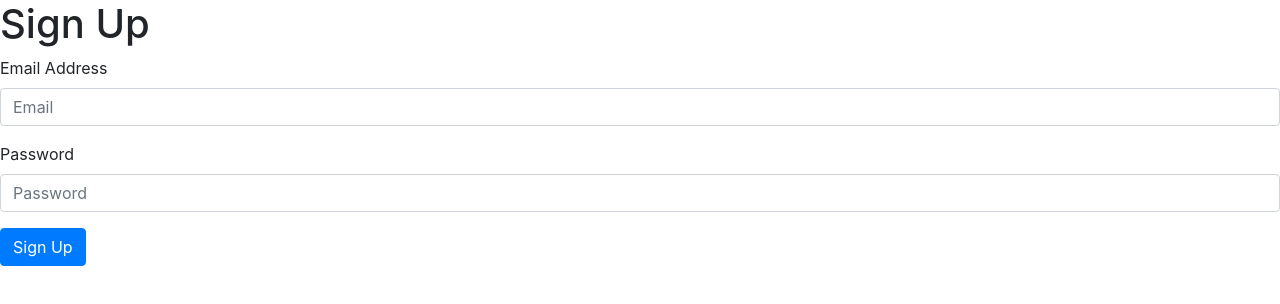
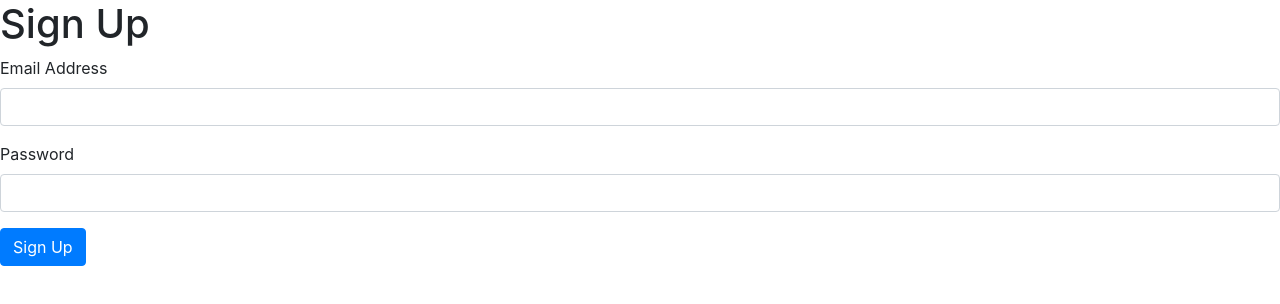
Before and after one commit to jdegroot2797/Ticket-app, a Next.js app in the folder ticketing/client/: page /auth/signup in a window 1280 px wide. Shown: the top 304 px of the page. Built offline with nearby package versions, Linux system fonts and the light colour scheme.

Commit message:
testing signup

```diff
--- a/ticketing/client/pages/auth/signup.js
+++ b/ticketing/client/pages/auth/signup.js
@@ -2,10 +2,16 @@ import { useState } from 'react';
 
 export default () => {
   const [email, setEmail] = useState('');
-  const [password, setPasswords] = useState('');
+  const [password, setPassword] = useState('');
+
+  const onSubmit = (event) => {
+    event.preventDefault();
+
+    console.log(email, password);
+  };
 
   return (
-    <form>
+    <form onSubmit={onSubmit}>
       <h1>Sign Up</h1>
       <div className="form-group">
         <label>Email Address</label>
@@ -13,12 +19,16 @@ export default () => {
           value={email}
           onChange={(e) => setEmail(e.target.value)}
           className="form-control"
-          placeholder="Email"
         />
       </div>
       <div className="form-group">
         <label>Password</label>
-        <input className="form-control" placeholder="Password" />
+        <input
+          value={password}
+          onChange={(e) => setPassword(e.target.value)}
+          type="password"
+          className="form-control"
+        />
       </div>
       <button className="btn btn-primary">Sign Up</button>
     </form>
```
